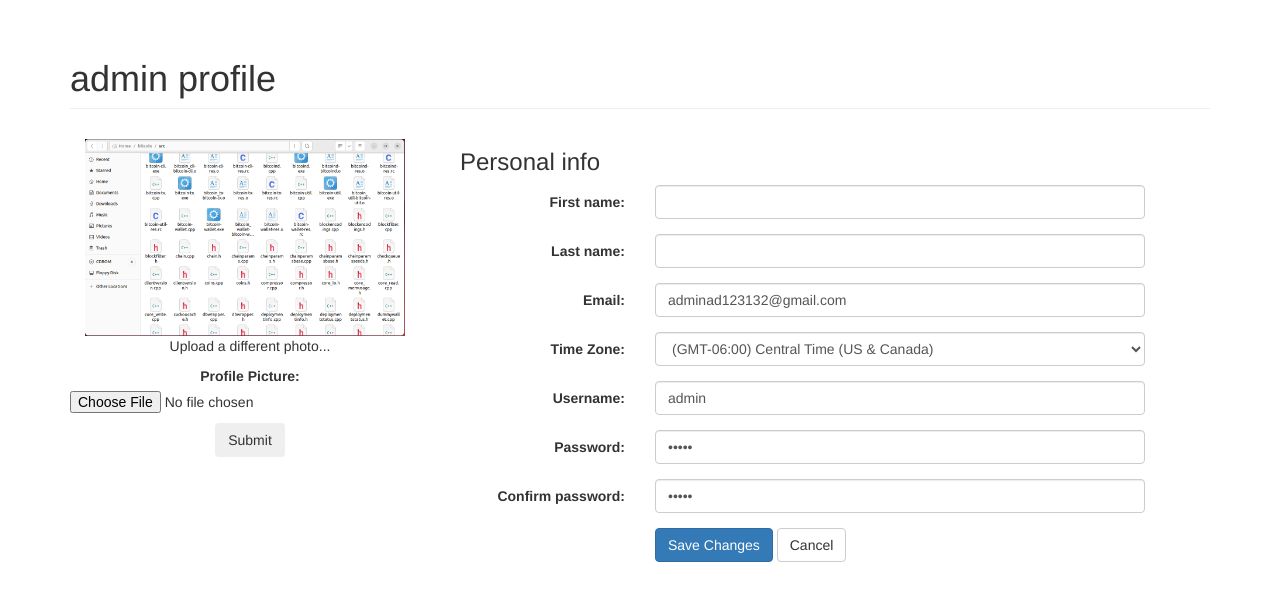
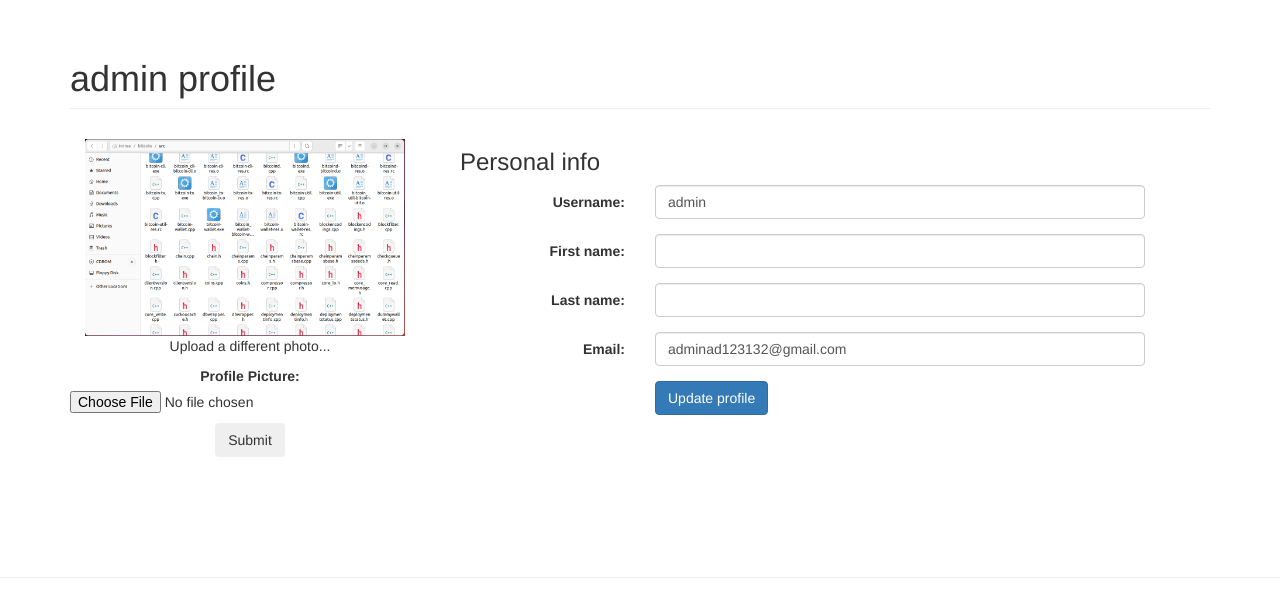
Before and after one commit to PozhydaievIlya/DjangoBlog, a Django app: page /profile/2 in a window 1280 px wide. Shown: the part 51-659 px from the top of the page. Run offline with Django 5.2, Linux system fonts and the light colour scheme; a user stored in the database is signed in; data comes from the database, SQL or seed files in the repository; both versions use the stored data as it was after the commit; some libraries are stand-ins or nearby versions.

Commit message:
final commit

```diff
--- a/website/helloweb/forms.py
+++ b/website/helloweb/forms.py
@@ -2,7 +2,7 @@ from django import forms
 from django.contrib.auth.models import User
 
 from .models import Post, UsersEmail, Comments, Profile
-from django.contrib.auth.forms import UserCreationForm
+from django.contrib.auth.forms import UserCreationForm, UserChangeForm
 
 
 class PostForm(forms.ModelForm):
@@ -57,17 +57,36 @@ class RegistrationForm(UserCreationForm):
         self.fields['username'].widget.attrs['class'] = 'form-control'
         self.fields['username'].widget.attrs['placeholder'] = 'User Name'
         self.fields['username'].label = ''
-        self.fields[
-            'username'].help_text = '<span class="form-text text-muted"><small>Required. 150 characters or fewer. Letters, digits and @/./+/-/_ only.</small></span>'
+        self.fields['username'].help_text = '<span class="form-text text-muted"><small>Required. 150 characters or fewer. Letters, digits and @/./+/-/_ only.</small></span>'
 
         self.fields['password1'].widget.attrs['class'] = 'form-control'
         self.fields['password1'].widget.attrs['placeholder'] = 'Password'
         self.fields['password1'].label = ''
-        self.fields[
-            'password1'].help_text = '<ul class="form-text text-muted small"><li>Your password can\'t be too similar to your other personal information.</li><li>Your password must contain at least 8 characters.</li><li>Your password can\'t be a commonly used password.</li><li>Your password can\'t be entirely numeric.</li></ul>'
+        self.fields['password1'].help_text = '<ul class="form-text text-muted small"><li>Your password can\'t be too similar to your other personal information.</li><li>Your password must contain at least 8 characters.</li><li>Your password can\'t be a commonly used password.</li><li>Your password can\'t be entirely numeric.</li></ul>'
 
         self.fields['password2'].widget.attrs['class'] = 'form-control'
         self.fields['password2'].widget.attrs['placeholder'] = 'Confirm Password'
         self.fields['password2'].label = ''
-        self.fields[
-            'password2'].help_text = '<span class="form-text text-muted"><small>Enter the same password as before, for verification.</small></span>'
+        self.fields['password2'].help_text = '<span class="form-text text-muted"><small>Enter the same password as before, for verification.</small></span>'
+
+
+class UserUpdateForm(UserChangeForm):
+    email = forms.EmailField(label="",
+                             widget=forms.TextInput(attrs={'class': 'form-control', 'placeholder': 'Email Address'}))
+    first_name = forms.CharField(label="", max_length=100,
+                                 widget=forms.TextInput(attrs={'class': 'form-control', 'placeholder': 'First name'}))
+    last_name = forms.CharField(label="", max_length=100,
+                                widget=forms.TextInput(attrs={'class': 'form-control', 'placeholder': 'Last name'}))
+
+    class Meta:
+        model = User
+        fields = ('username', 'first_name', 'last_name', 'email')
+
+
+    def __init__(self, *args, **kwargs):
+        super(UserUpdateForm, self).__init__(*args, **kwargs)
+        self.fields['username'].widget.attrs['class'] = 'form-control'
+        self.fields['username'].widget.attrs['placeholder'] = 'User Name'
+        self.fields['username'].label = ''
+        self.fields['username'].help_text = '<span class="form-text text-muted"><small>Required. 150 characters or fewer. Letters, digits and @/./+/-/_ only.</small></span>'
+        del self.fields['password']
--- a/website/helloweb/urls.py
+++ b/website/helloweb/urls.py
@@ -33,4 +33,5 @@ urlpatterns = [
     path("blog/logout/", views.blog_logout, name="blog_logout"),
     path("profile/<int:pk>", views.profile, name="profile"),
     path("blog/registration/", views.registration, name="registration"),
+    path("blog/profile_update", views.profile_update, name="profile_update"),
 ]
--- a/website/helloweb/views.py
+++ b/website/helloweb/views.py
@@ -1,14 +1,13 @@
 from django.contrib.auth import logout, authenticate, login
-from django.contrib.auth.decorators import login_required
 from django.core.checks import messages
 from django.shortcuts import render, get_object_or_404, redirect
-from django.http import HttpResponse
-from datetime import *
 from django.db.models import Q
 from django.utils.timezone import now
-from .forms import PostForm, UsersForm, CommentForm, ProfilePhotoForm, RegistrationForm
+from .forms import PostForm, UsersForm, CommentForm, ProfilePhotoForm, RegistrationForm, UserUpdateForm
 from .models import Post, Category, Tag, UsersEmail, Comments, Profile
 from django.contrib.auth.models import User
+from django.contrib.messages import constants as messages
+
 
 def get_categories():
     category = Category.objects.all()
@@ -65,7 +64,8 @@ def post(request, id=None):
     photoForm = ProfilePhotoForm()
     # List of active comments for this article
     comments = post.comments.all().order_by("-date")
-    context = {"post": post, "Uform": Uform, "comment": comment, "form": form, "comments": comments, "photoForm": photoForm}
+    context = {"post": post, "Uform": Uform, "comment": comment, "form": form, "comments": comments,
+               "photoForm": photoForm}
     context.update(get_categories())
     return render(request, 'blog/post.html', context)
 
@@ -209,5 +209,32 @@ def registration(request):
             user = authenticate(username=username, password=password)
             login(request, user)
             return redirect('index')
-    context = {"form": form}
+    Uform = UsersForm(request.POST)
+    if Uform.is_valid():
+        Uform.save()
+    else:
+        Uform = UsersForm()
+    context = {"form": form, "Uform": Uform, }
     return render(request, 'blog/registration.html', context)
+
+
+def profile_update(request):
+    # User form for email
+    Uform = UsersForm(request.POST)
+    if Uform.is_valid():
+        Uform.save()
+    else:
+        Uform = UsersForm()
+    # Update form
+    if request.user.is_authenticated:
+        current_user = User.objects.get(id=request.user.id)
+        UpdateForm = UserUpdateForm(request.POST or None, instance=current_user)
+        if UpdateForm.is_valid():
+            UpdateForm.save()
+            login(request, current_user)
+            return redirect(f'/profile/{request.user.id}')
+        context = {"UpdateForm": UpdateForm, "Uform": Uform}
+        return render(request, 'blog/profile_update.html', context)
+    else:
+        messages.SUCCESS(request, "You must be logged in")
+        return redirect('index')
--- a/website/templates/blog/profile.html
+++ b/website/templates/blog/profile.html
@@ -91,6 +91,12 @@
       <h3>Personal info</h3>
       <form class="form-horizontal" role="form">
         <div class="form-group">
+          <label class="col-md-3 control-label">Username:</label>
+          <div class="col-md-8">
+            <input class="form-control" value="{{user}}" type="text">
+          </div>
+        </div>
+        <div class="form-group">
           <label class="col-lg-3 control-label">First name:</label>
           <div class="col-lg-8">
             <input class="form-control" value="{{user.first_name}}" type="text">
@@ -108,47 +114,12 @@
             <input class="form-control" value="{{user.email}}" type="text">
           </div>
         </div>
-        <div class="form-group">
-          <label class="col-lg-3 control-label">Time Zone:</label>
-          <div class="col-lg-8">
-            <div class="ui-select">
-              <select id="user_time_zone" class="form-control">
-                <option value="Hawaii">(GMT-10:00) Hawaii</option>
-                <option value="Alaska">(GMT-09:00) Alaska</option>
-                <option value="Pacific Time (US & Canada)">(GMT-08:00) Pacific Time (US & Canada)</option>
-                <option value="Arizona">(GMT-07:00) Arizona</option>
-                <option value="Mountain Time (US & Canada)">(GMT-07:00) Mountain Time (US & Canada)</option>
-                <option value="Central Time (US & Canada)" selected="selected">(GMT-06:00) Central Time (US & Canada)</option>
-                <option value="Eastern Time (US & Canada)">(GMT-05:00) Eastern Time (US & Canada)</option>
-                <option value="Indiana (East)">(GMT-05:00) Indiana (East)</option>
-              </select>
-            </div>
-          </div>
-        </div>
-        <div class="form-group">
-          <label class="col-md-3 control-label">Username:</label>
-          <div class="col-md-8">
-            <input class="form-control" value="{{user}}" type="text">
-          </div>
-        </div>
-        <div class="form-group">
-          <label class="col-md-3 control-label">Password:</label>
-          <div class="col-md-8">
-            <input class="form-control" value="11111" type="password">
-          </div>
-        </div>
-        <div class="form-group">
-          <label class="col-md-3 control-label">Confirm password:</label>
-          <div class="col-md-8">
-            <input class="form-control" value="11111" type="password">
-          </div>
-        </div>
+
         <div class="form-group">
           <label class="col-md-3 control-label"></label>
           <div class="col-md-8">
-            <input class="btn btn-primary" value="Save Changes" type="button">
+            <a href="{% url 'profile_update' %}" class="btn btn-primary">Update profile</a>
             <span></span>
-            <input class="btn btn-default" value="Cancel" type="reset">
           </div>
         </div>
       </form>
```
Also changed, not shown: website/templates/blog/profile_update.html (added, +15 -0 lines), website/db.sqlite3.
